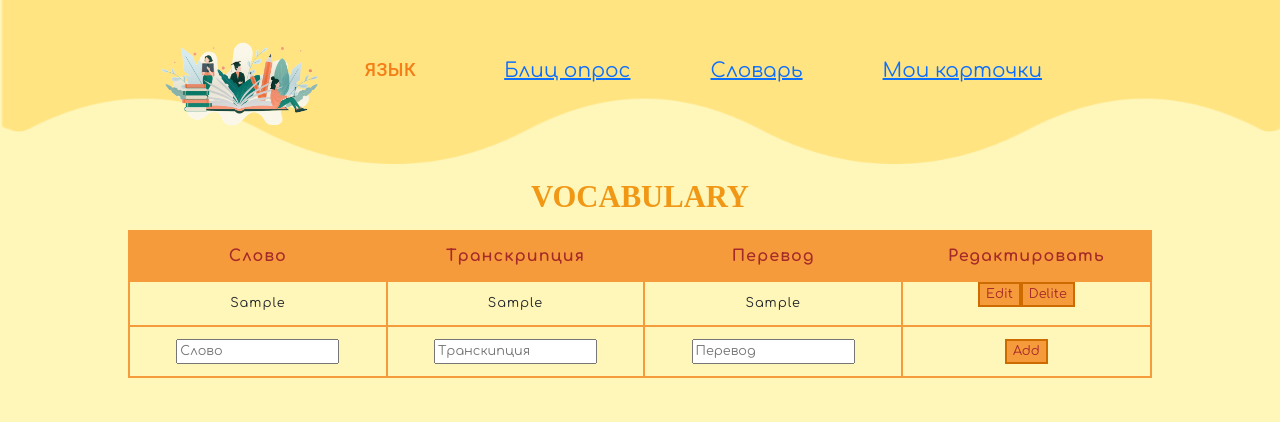
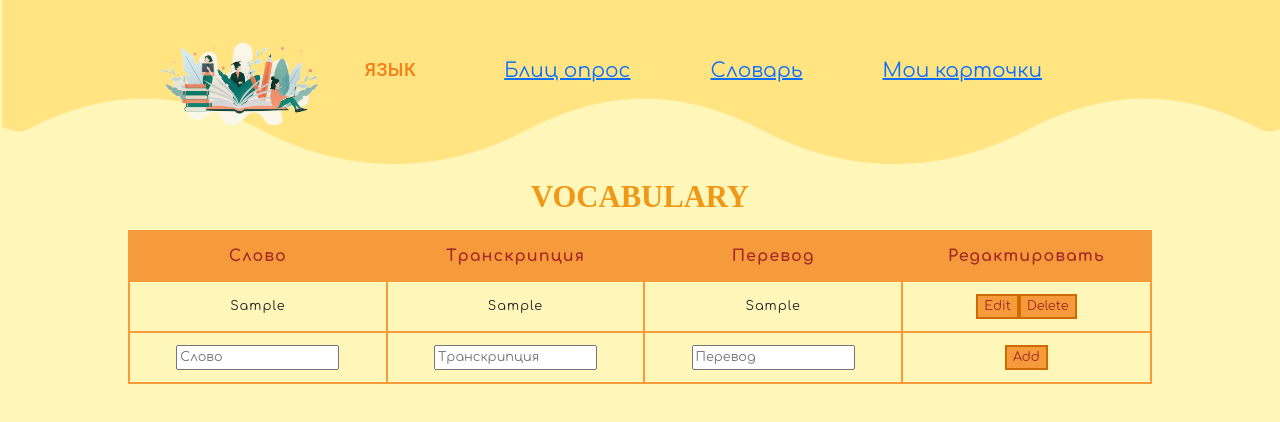
Before and after one commit to telinv/polyglot, a React (Create React App) app: page /vocabulary in a window 1280 px wide. Both pictures are taken after typing "Sample", "Sample", "Sample" into the empty fields and a click on the button "Add". Shown: the top 422 px of the page. Built offline with nearby package versions, Linux system fonts and the light colour scheme; the HTML template or start-up script is replaced by a standard one; a web font is replaced by a local one.

Commit message:
add delete option for table rows

```diff
--- a/src/components/Table/Table.jsx
+++ b/src/components/Table/Table.jsx
@@ -1,9 +1,9 @@
-import React , {useEffect, useState} from 'react';
-import styles from './Table.module.css'
+import React, { useEffect, useState } from 'react';
+import styles from './Table.module.css';
 
-const Table = ({cards}) => {
-  // const [isSelected, setIsSelected] = useState(false)
-  const [newWord,setNewWord] = useState({
+const Table = ({ initialCards = [] }) => {
+  const [cards, setCards] = useState(initialCards);
+  const [newWord, setNewWord] = useState({
     id: null,
     word: '',
     transcription: '',
@@ -11,35 +11,33 @@ const Table = ({cards}) => {
   });
 
   const handleSaveAdd = () => {
-      cards.push(newWord);
-      console.log(cards);
+    const newId = cards.reduce((max, card) => Math.max(max, card.id), 0) + 1;
+    const newCard = { ...newWord, id: newId };
+    setCards([...cards, newCard]);
     setNewWord({
+      id: null,
       word: '',
       transcription: '',
       translation: ''
- })}
+    });
+  };
 
   const handleChangeAdd = (event) => {
-    const newId = cards.reduce((max,card)=>Math.max(max,card.id),0 )+1
     const { name, value } = event.target;
     setNewWord((prevNewWord) => ({
       ...prevNewWord,
-       id: newId,
       [name]: value
     }));
   };
-    useEffect(()=> {}, [cards]);
-
-    // const handleEdit = () => {
-
-    // }
 
   const deleteWord = (id) => {
-      // const updatedArray = cards.filter((card) => card.id)
-      console.log(id, 1)
-    }
+    const updatedArray = cards.filter((card) => card.id !== id);
+    setCards(updatedArray);
+  };
 
-
+  useEffect(() => {
+    console.log('новый массив:', cards);
+  }, [cards]);
 
   return (
     <div className={styles.vocabularyTable}>
@@ -54,34 +52,62 @@ const Table = ({cards}) => {
           </tr>
         </thead>
         <tbody>
-              {cards.map((card)=>(
-                <TableRow rowData={card} key={card.id} cards={cards} deleteWord={deleteWord}/>
+          {cards.map((card) => (
+            <TableRow rowData={card} key={card.id} deleteWord={deleteWord} />
           ))}
           <tr className={styles.tableInput}>
-                     <th><input type="text" name="word" value={newWord.word} onChange={handleChangeAdd} placeholder='Слово'/></th>
-                    <th><input type="text" name="transcription"value={newWord.transcription}onChange={handleChangeAdd} placeholder='Транскипция'/></th>
-                    <th><input type="text" name="translation" value={newWord.translation} onChange={handleChangeAdd} placeholder='Перевод'/></th>
-                    <th><button onClick={handleSaveAdd} onChange={handleChangeAdd}>Add</button></th>
+            <th>
+              <input
+                type="text"
+                name="word"
+                value={newWord.word}
+                onChange={handleChangeAdd}
+                placeholder="Слово"
+              />
+            </th>
+            <th>
+              <input
+                type="text"
+                name="transcription"
+                value={newWord.transcription}
+                onChange={handleChangeAdd}
+                placeholder="Транскрипция"
+              />
+            </th>
+            <th>
+              <input
+                type="text"
+                name="translation"
+                value={newWord.translation}
+                onChange={handleChangeAdd}
+                placeholder="Перевод"
+              />
+            </th>
+            <th>
+              <button onClick={handleSaveAdd}>Add</button>
+            </th>
           </tr>
         </tbody>
       </table>
     </div>
   );
 };
-  const TableRow = ({rowData, deleteWord}) => {
+
+const TableRow = ({ rowData, deleteWord }) => {
   return (
     <tr>
       <td>{rowData.word}</td>
       <td>{rowData.transcription}</td>
       <td>{rowData.translation}</td>
+      <td>
         <button>Edit</button>
-      <button onClick={()=>{deleteWord(rowData)}}>Delite</button>
+        <button onClick={() => deleteWord(rowData.id)}>Delete</button>
+      </td>
     </tr>
   );
 };
 
 export default Table;
-
 
 // const TableRow = ({rowData, cards}) =>{
 //   const {id, word , transcription , translation} = rowData;
```
Lines whose indentation alone changed are shown as unchanged.
